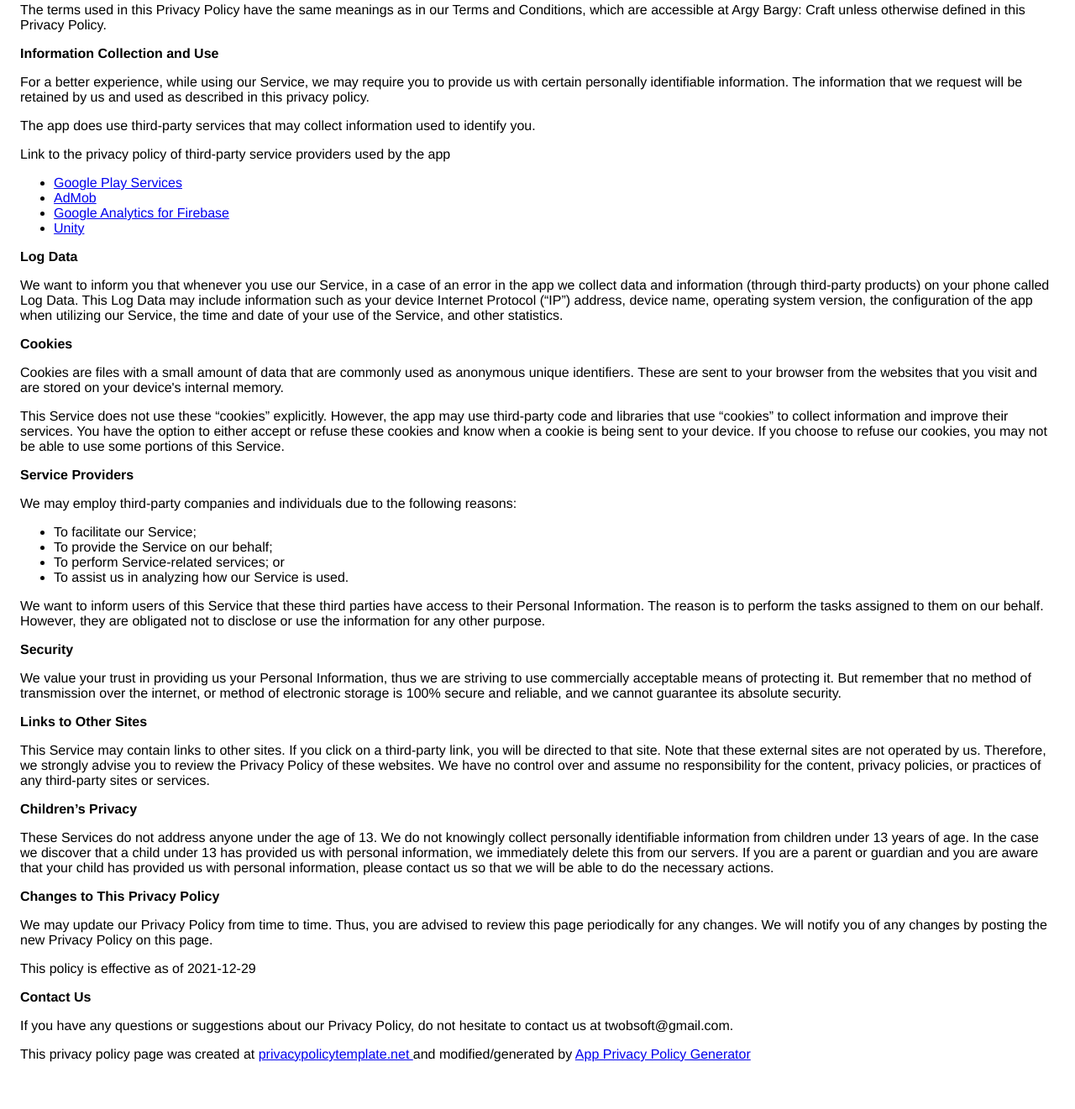
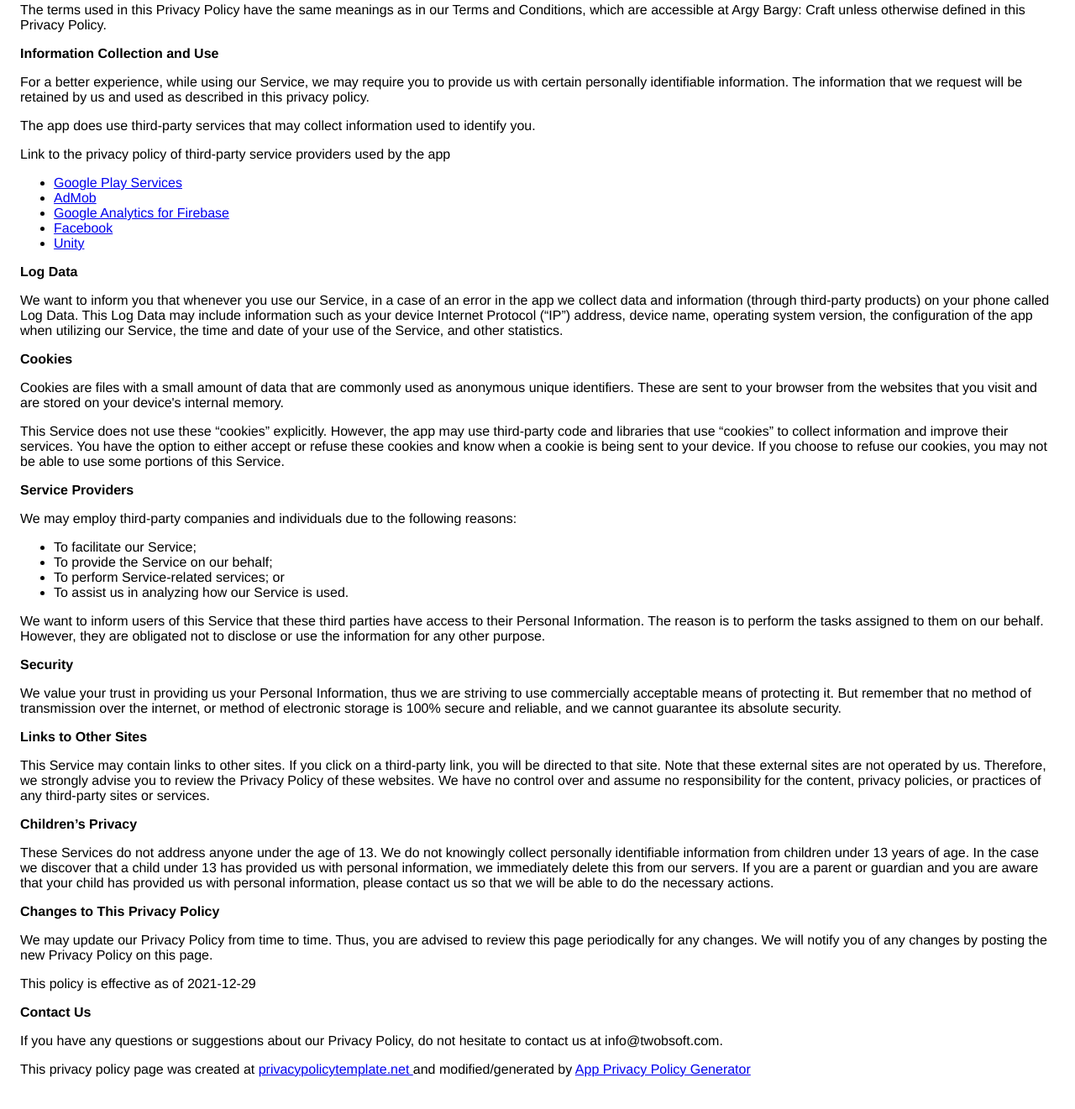
Before and after one commit to twobsoft/argy_bargy_craft_privacy_policy, a plain HTML site: page index.html in a window 1280 px wide. Shown: the part 175-1496 px from the top of the page at 84% size. Drawn offline with Linux system fonts and the light colour scheme.

Commit message:
Update index.html

```diff
--- a/index.html
+++ b/index.html
@@ -37,7 +37,7 @@
                   </p> <p>
                     Link to the privacy policy of third-party service providers used
                     by the app
-                  </p> <ul><li><a href="https://www.google.com/policies/privacy/" target="_blank" rel="noopener noreferrer">Google Play Services</a></li><li><a href="https://support.google.com/admob/answer/6128543?hl=en" target="_blank" rel="noopener noreferrer">AdMob</a></li><li><a href="https://firebase.google.com/policies/analytics" target="_blank" rel="noopener noreferrer">Google Analytics for Firebase</a></li><!----><!----><!----><!----><!----><!----><!----><!----><li><a href="https://unity3d.com/legal/privacy-policy" target="_blank" rel="noopener noreferrer">Unity</a></li><!----><!----><!----><!----><!----><!----><!----><!----><!----><!----><!----><!----><!----><!----><!----></ul></div> <p><strong>Log Data</strong></p> <p>
+                  </p> <ul><li><a href="https://www.google.com/policies/privacy/" target="_blank" rel="noopener noreferrer">Google Play Services</a></li><li><a href="https://support.google.com/admob/answer/6128543?hl=en" target="_blank" rel="noopener noreferrer">AdMob</a></li><li><a href="https://firebase.google.com/policies/analytics" target="_blank" rel="noopener noreferrer">Google Analytics for Firebase</a></li><!----><li><a href="https://www.facebook.com/about/privacy/update/printable" target="_blank" rel="noopener noreferrer">Facebook</a></li><!----><!----><!----><!----><!----><!----><li><a href="https://unity3d.com/legal/privacy-policy" target="_blank" rel="noopener noreferrer">Unity</a></li><!----><!----><!----><!----><!----><!----><!----><!----><!----><!----><!----><!----><!----><!----><!----></ul></div> <p><strong>Log Data</strong></p> <p>
                   We want to inform you that whenever you
                   use our Service, in a case of an error in the app
                   we collect data and information (through third-party
@@ -103,7 +103,7 @@
                   this page.
                 </p> <p>This policy is effective as of 2021-12-29</p> <p><strong>Contact Us</strong></p> <p>
                   If you have any questions or suggestions about our
-                  Privacy Policy, do not hesitate to contact us at twobsoft@gmail.com.
+                  Privacy Policy, do not hesitate to contact us at info@twobsoft.com.
                 </p> <p>This privacy policy page was created at <a href="https://privacypolicytemplate.net" target="_blank" rel="noopener noreferrer">privacypolicytemplate.net </a>and modified/generated by <a href="https://app-privacy-policy-generator.nisrulz.com/" target="_blank" rel="noopener noreferrer">App Privacy Policy Generator</a></p>
     </body>
     </html>
```
